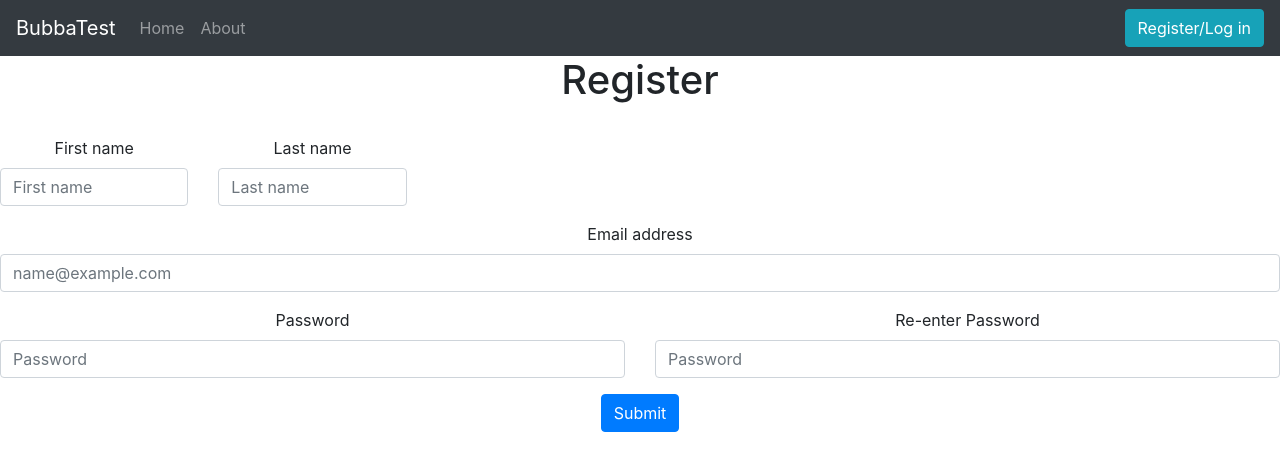
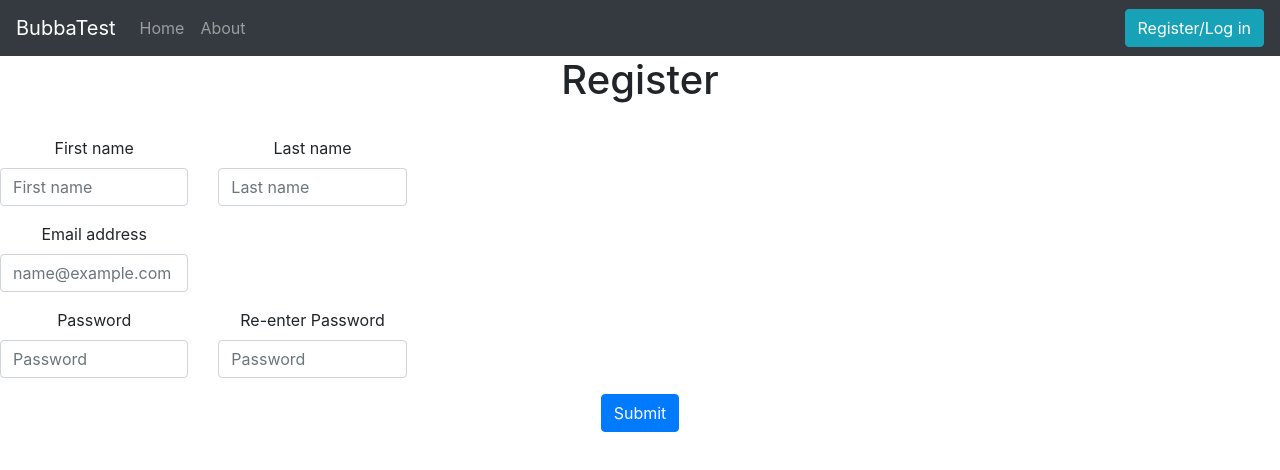
Before and after one commit to bearados/bubba, a React (Create React App) app in the folder client/: page /registration in a window 1280 px wide. Shown: the top 470 px of the page. Built offline with nearby package versions, Linux system fonts and the light colour scheme.

Commit message:
form width

```diff
--- a/client/src/components/Registration.js
+++ b/client/src/components/Registration.js
@@ -4,7 +4,7 @@ import { Row, Col, Form } from 'react-bootstrap';
 const Registration = () => {
     return (
        <div>
-        <Form>
+        <Form width="100%">
             <h1>Register</h1><br/>
             <Row>
                 <Form.Group as={Col} xs lg="2" controlId="validationCustom01">
@@ -19,17 +19,17 @@ const Registration = () => {
                 </Form.Group>
             </Row>
             <Row>
-                <Form.Group as={Col} controlId="exampleForm.ControlInput1">
+                <Form.Group as={Col} xs lg="2" controlId="exampleForm.ControlInput1">
                     <Form.Label>Email address</Form.Label>
                     <Form.Control type="email" placeholder="name@example.com" />
                 </Form.Group>
             </Row>
             <Row>
-                <Form.Group as={Col} controlId="formPlaintextPassword1">
+                <Form.Group as={Col} xs lg="2" controlId="formPlaintextPassword1">
                     <Form.Label for="password1" >Password</Form.Label>
                     <Form.Control id="password1" type="password" placeholder="Password" />
                 </Form.Group>
-                <Form.Group as={Col} controlId="formPlaintextPassword2">
+                <Form.Group as={Col} xs lg="2" controlId="formPlaintextPassword2">
                     <Form.Label for="password2" >Re-enter Password</Form.Label>
                     <Form.Control id="password2" type="password" placeholder="Password" />
                 </Form.Group>
```
